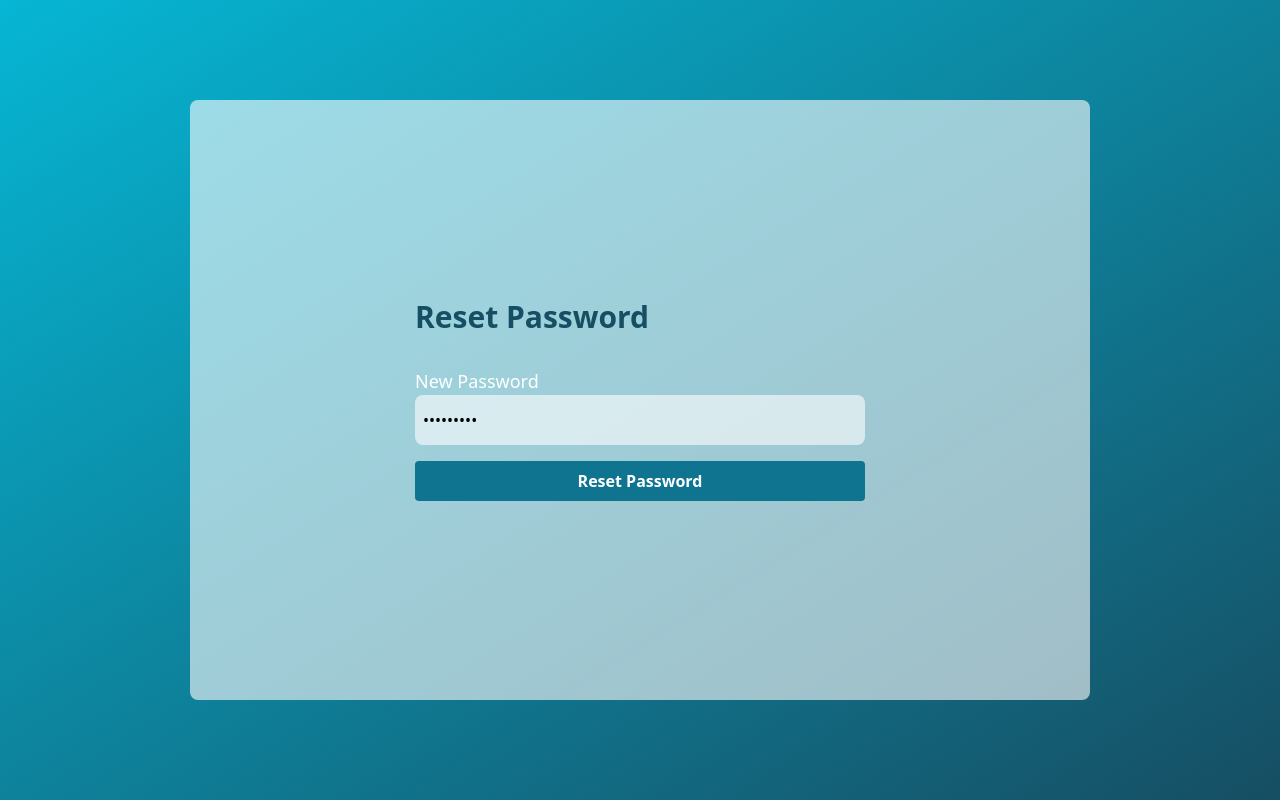
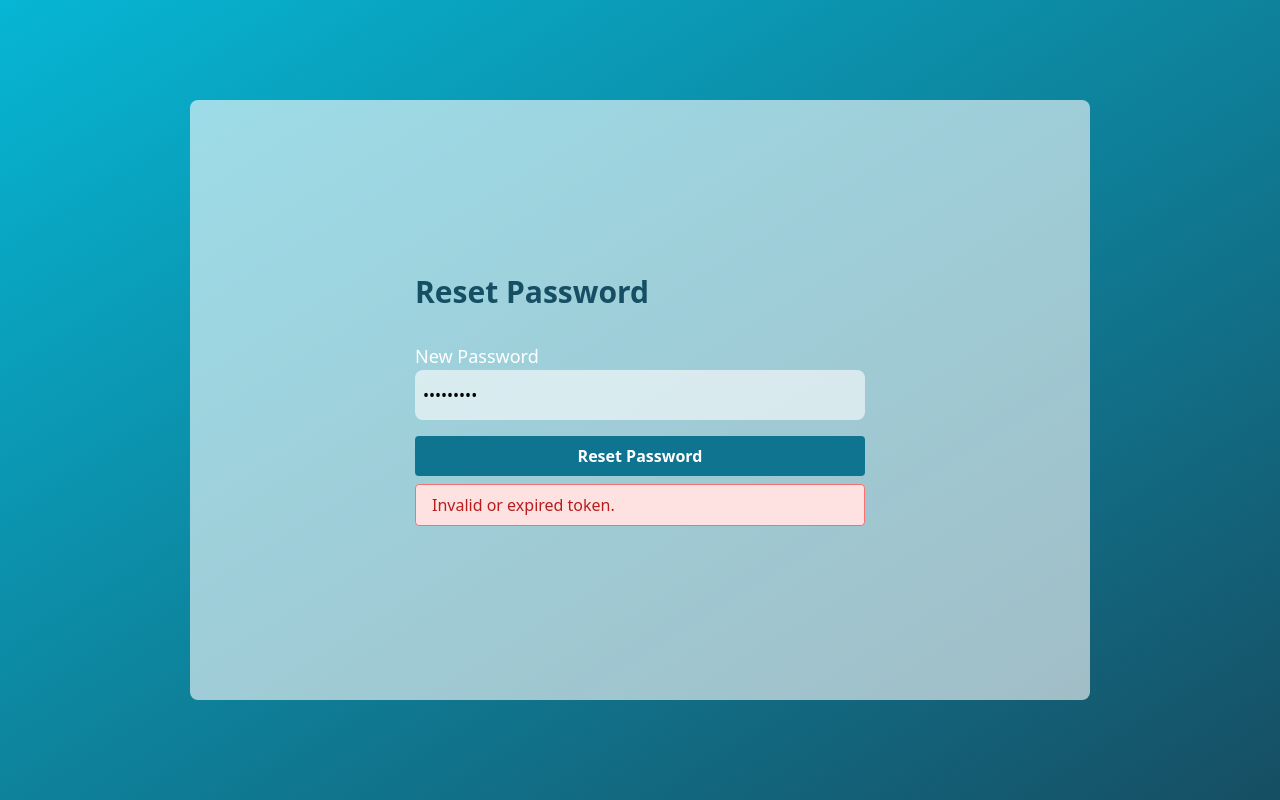
Before and after one commit to igormooura/auth-system, a React (Vite) app in the folder frontend/: page /reset-password in a window 1280 px wide. Both pictures are taken after typing "Sample123" into the empty fields and a click on the button "Reset Password". Built offline with nearby package versions, Linux system fonts and the light colour scheme.

Commit message:
feat: added feedback messages

```diff
--- a/frontend/src/pages/ResetPassword.tsx
+++ b/frontend/src/pages/ResetPassword.tsx
@@ -37,10 +37,10 @@ const ResetPassword = () => {
       );
 
       if (response.status === 200) {
-
-          alert("Password successfully reseted.")
+        setSuccess(true);
+        setTimeout(() => {
           navigate("/");
-
+        }, 2000);
       }
     } catch (error) {
       if (axios.isAxiosError(error)) {
@@ -79,6 +79,18 @@ const ResetPassword = () => {
           >
             Reset Password
           </button>
+
+          {error && (
+            <p className="mt-2 text-red-700 bg-red-100 border border-red-400 px-4 py-2 rounded">
+              {error}
+            </p>
+          )}
+
+          {success && (
+            <p className="mt-2 text-green-700 bg-green-100 border border-green-400 px-4 py-2 rounded">
+              Password successfully reset.
+            </p>
+          )}
         </form>
       </div>
     </div>
```
